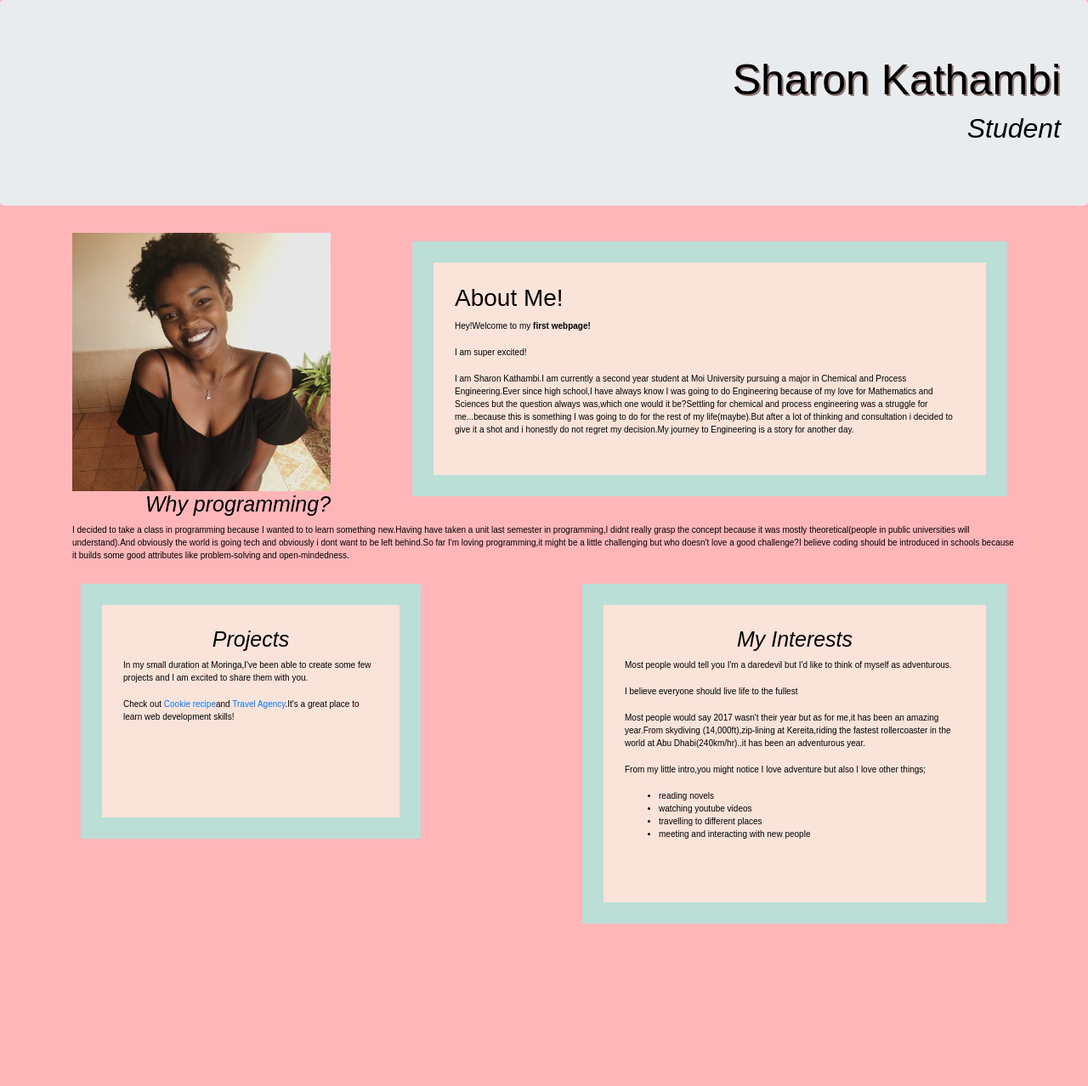
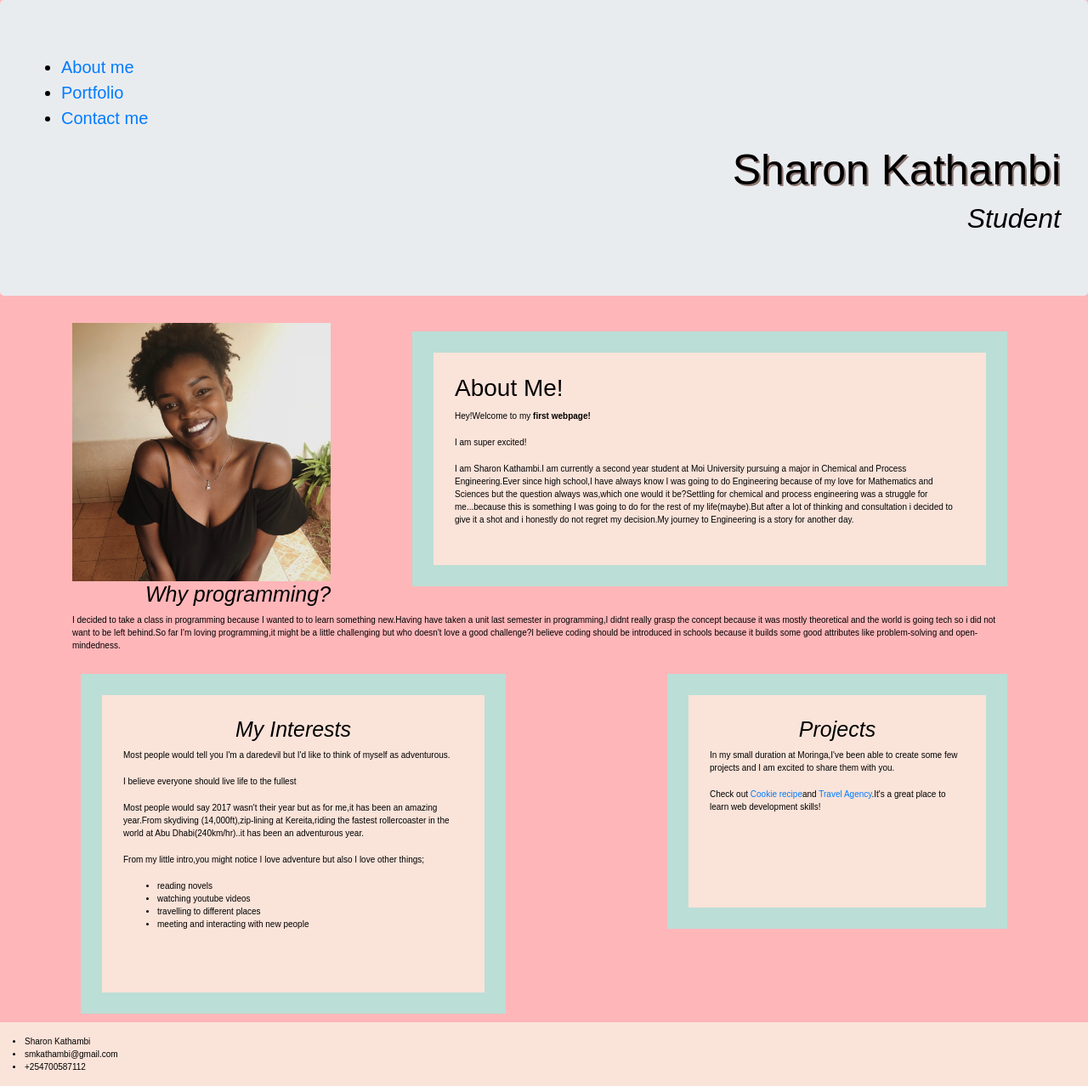
Before and after one commit to sharon-kathambi/sharon-kathambi.github.io, a plain HTML site: page index.html in a window 1280 px wide. Shown: the whole page at 85% size. Before the commit the page ends 1097 px from the top, so only its background shows below. Drawn offline with Linux system fonts and the light colour scheme.

Commit message:
add navigation bar

```diff
--- a/css/styles.css
+++ b/css/styles.css
@@ -44,7 +44,7 @@ body{
   background-color: #FFB6B9;
 }
 #interests{
-  float: right;
+  float: left;
   width: 500px;
   height:400px;
   margin: 10px;
@@ -54,10 +54,19 @@ body{
 }
 .project{
   border:25px solid #BBDED6;
-  float:left;
+  float:right;
   margin: 10px;
   padding: 25px;
   background-color: #FAE3D9;
   width:400px;
   height:300px;
 }
+.footer{
+  background-color: #FAE3D9;
+    color: black;
+    padding: 15px;
+}
+.nav{
+  font-size: 20px;
+
+}
--- a/index.html
+++ b/index.html
@@ -7,23 +7,31 @@
 </head>
 <body>
 <div class="jumbotron">
+  <div class="nav">
+    <ul>
+      <li><a href="#about">About me</a></li>
+      <li><a href="#portfolio">Portfolio</a></li>
+      <li><a href=".footer">Contact me</a></li>
+    </ul>
+  </div>
 <h1>Sharon Kathambi</h1>
 <h2><em>Student</em></h2>
 </div>
 <div class="container">
 <img  class="img-circle"  src="img.jpg" alt="An image of a sharon" width="304" height="304">
 <div class="intro">
-<h3>About Me!</h3>
+<h3 id="about">About Me!</h3>
 
   <p>Hey!Welcome to my <strong>first webpage!</strong></p>
   <p>I am super excited!</p>
   <p>I am Sharon Kathambi.I am currently a second year student at Moi University pursuing a major in Chemical and Process Engineering.Ever since high school,I have always know I was going to do Engineering because of my love for Mathematics and Sciences but the question always was,which one would it be?Settling for chemical and process engineering was a struggle for me...because this is something I was going to do for the rest of my life(maybe).But after a lot of thinking and consultation i decided to give it a shot and i honestly do not regret my decision.My journey to Engineering is a story for another day.</p>
 </div>
 <div class="Why">
-  <h4>Why programming?</h4>
+  <h4 id="portfolio">Why programming?</h4>
 
-  <p>I decided to take a class in programming because I wanted to to learn something new.Having have taken a unit last semester in programming,I didnt really grasp the concept because it was mostly theoretical(people in public universities will understand).And obviously the world is going tech and obviously i dont want to be left behind.So far I'm loving programming,it might be a little challenging but who doesn't love a good challenge?I believe coding should be introduced in schools because it builds some good attributes like problem-solving and open-mindedness.</p>
+  <p>I decided to take a class in programming because I wanted to to learn something new.Having have taken a unit last semester in programming,I didnt really grasp the concept because it was mostly theoretical and the world is going tech so i did not want to be left behind.So far I'm loving programming,it might be a little challenging but who doesn't love a good challenge?I believe coding should be introduced in schools because it builds some good attributes like problem-solving and open-mindedness.</p>
 </div>
+<div class="clearfix">
 <div id="interests">
 
 <h4>My Interests</h4>
@@ -41,8 +49,14 @@
 <div class="project">
 <h4>Projects</h4>
   <p>In my small duration at Moringa,I've been able to create some few projects and I am excited to share them with you.</p>
-</p>Check out <a href="file:///home/sharon/Documents/moringa-school-projects/cookie-recipe/cookie-recipe.html">Cookie recipe</a>and <a href="file:///home/sharon/Documents/HappyTrails-travelagency/travelagency.html">Travel Agency</a>.It's a great place to learn web development skills!</p>
+  </p>Check out <a href="file:///home/sharon/Documents/moringa-school-projects/cookie-recipe/cookie-recipe.html">Cookie recipe</a>and <a href="file:///home/sharon/Documents/HappyTrails-travelagency/travelagency.html">Travel Agency</a>.It's a great place to learn web development skills!</p>
 </div>
+</div>
+</div>
+<div class="footer">
+  <li>Sharon Kathambi</li>
+  <li>smkathambi@gmail.com</li>
+  <li>+254700587112</li>
 </div>
 </body>
 </html>
```
Also changed, not shown: css/bootstrap-grid.css.
